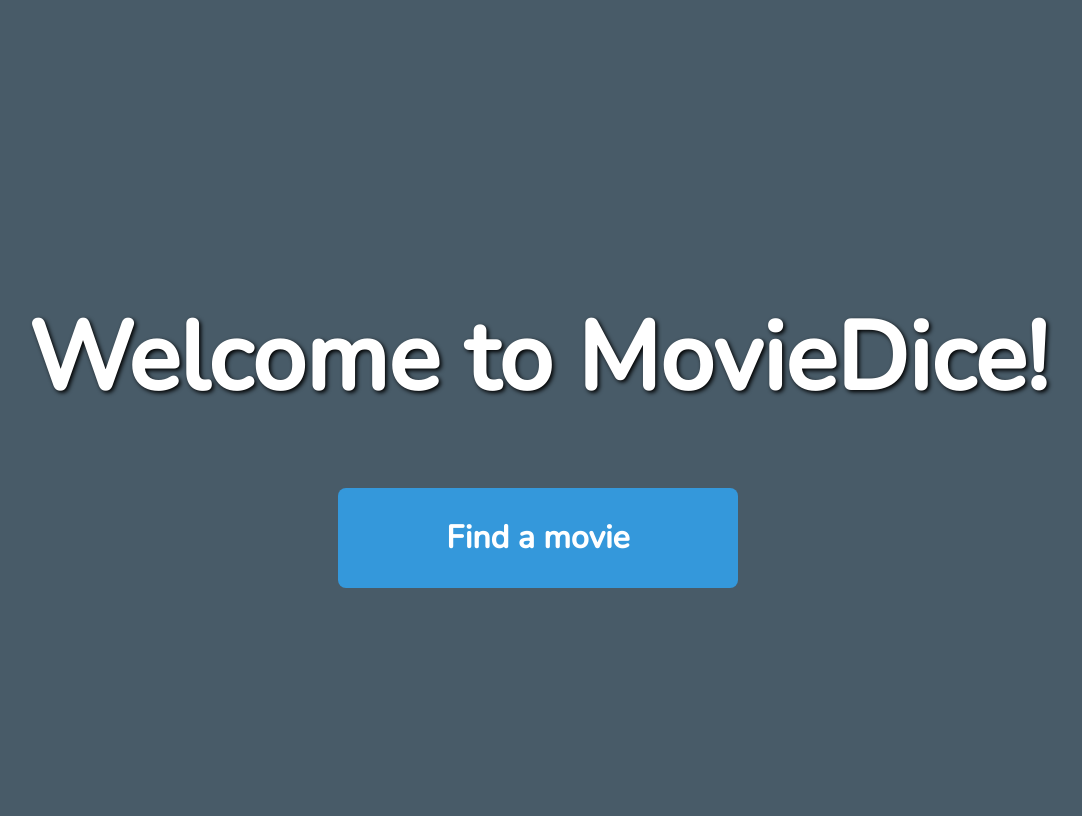
After one commit to Misha212354/MovieDice, a Django app: page /playground/ in a window 1280 px wide. The commit adds this page. Shown: the whole page, without its empty margins (102-1184 px from the left). Run offline with Django 4.2, Linux system fonts and the light colour scheme.

Commit message:
Organize the code, add welcome scree, add spn cube

```diff
--- a/Web Movie Decision/get_data.py
+++ b/Web Movie Decision/get_data.py
@@ -86,7 +86,7 @@ class Generator:
             else:
                 return chosen_movie["title"], chosen_movie["year"], ', '.join([str(element) for element in chosen_movie['genre']]), chosen_movie["rating"], "No plot available", url, "We recommend"
         else:
-            return "No title", "No year", "No genre", "No rating", "No plot", "No url", "We recommend"
+            return "", "", "", "", "", "", "No movie fits the criteria"
 
 
 
--- a/Web Movie Decision/playground/forms.py
+++ b/Web Movie Decision/playground/forms.py
@@ -14,7 +14,6 @@ GENRE_CHOICES = [
     ('drama', 'Drama'),
     ('family', 'Family'),
     ('fantasy', 'Fantasy'),
-    ('film-noir', 'Film Noir'),
     ('history', 'History'),
     ('horror', 'Horror'),
     ('music', 'Music'),
--- /dev/null
+++ b/Web Movie Decision/playground/static/css/welcome.css
@@ -0,0 +1,43 @@
+#body{
+    background-color: rgb(72, 91, 104);
+}
+
+#welcome-container {
+    height: 100vh; /* Set the height of the container to the full height of the viewport */
+    display: flex; /* Use flexbox to center the content vertically */
+    flex-direction: column; /* Align content vertically */
+    justify-content: center; /* Align content vertically */
+    text-align: center; /* Align content horizontally */
+
+}
+
+#welcome-text {
+    font-family: 'Nunito', sans-serif;
+    font-size: 6rem; /* Set the font size to be large */
+    font-weight: bold; /* Make the text bold */
+    color: white; /* Set the text color to white */
+    text-shadow: 2px 2px 4px #000000; /* Add a slight shadow to the text for a smoother look */
+}
+
+#find-movie-button {
+    font-family: 'Nunito', sans-serif;
+    margin-top: 2rem; /* Add some space between the welcome text and the button */
+    margin: 0 auto;
+    width: 400px;
+    height: 100px;
+    font-size: 2rem; /* Set the font size of the button */
+    font-weight: bold; /* Make the button text bold */
+    background-color: #3498db; /* Set the background color to a shade of blue */
+    color: white; /* Set the text color to white */
+    border: none; /* Remove the button border */
+    border-radius: 0.5rem; /* Add a slight border radius to the button */
+    cursor: pointer; /* Change the cursor to a pointer when hovering over the button */
+}
+
+#find-movie-button:hover {
+    background-color: #2980b9; /* Change the background color of the button on hover */
+}
+
+#find-movie-button:active {
+    background-color: #2673a6; /* Change the background color of the button on hover */
+}
--- /dev/null
+++ b/Web Movie Decision/playground/static/scripts/script.js
@@ -0,0 +1,8 @@
+document.addEventListener('DOMContentLoaded', function() {
+    document.getElementById("apply-button").addEventListener("click", function(){
+        document.getElementById("movie-info").style.display = "flex";
+        document.getElementById("loading-screen").style.display = "none";
+    })
+
+
+  });
--- /dev/null
+++ b/Web Movie Decision/playground/templates/welcome.html
@@ -0,0 +1,21 @@
+{% load static %}
+
+<!DOCTYPE html>
+<html>
+    <head>
+        <title>MovieDice</title>
+        <script src="{% static 'scripts/script.js' %}"></script>
+        <link rel="stylesheet" type="text/css" href="{% static 'css/welcome.css' %}">
+        <link rel="preconnect" href="https://fonts.googleapis.com"><link rel="preconnect" href="https://fonts.gstatic.com" crossorigin>
+        <link href="https://fonts.googleapis.com/css2?family=Nunito:wght@500&display=swap" rel="stylesheet">
+    </head>
+
+    <body id="body" class="body">
+        <div id="welcome-container">
+            <h1 id="welcome-text">Welcome to MovieDice!</h1>
+            <button id="find-movie-button" onclick="window.location.href='find_movies/'">Find a movie</button>
+        </div>
+    </body>
+
+
+</html>
--- a/Web Movie Decision/playground/urls.py
+++ b/Web Movie Decision/playground/urls.py
@@ -2,5 +2,6 @@ from django.urls import path
 from . import views
 
 urlpatterns = [
-    path("crit/", views.crit)
+    path("", views.welcome_view),
+    path("find_movies/", views.find_movies)
 ]
--- a/Web Movie Decision/playground/views.py
+++ b/Web Movie Decision/playground/views.py
@@ -4,9 +4,12 @@ from django.views.generic import TemplateView
 from .forms import Info
 from get_data import Generator as Generator
 import socket
+from django.shortcuts import redirect
+
+
 socket.setdefaulttimeout(150 * 6000)
 
-def crit(response):
+def find_movies(response):
     if response.method == "POST":
         form = Info(response.POST)
 
@@ -47,3 +50,6 @@ def crit(response):
     else:
         form = Info()
     return render(response, "WMD.html", {"form":form})
+
+def welcome_view(request):
+    return render(request, "welcome.html")
--- a/Web Movie Decision/wmd/urls.py
+++ b/Web Movie Decision/wmd/urls.py
@@ -18,6 +18,5 @@ from django.urls import path, include
 
 urlpatterns = [
     path('admin/', admin.site.urls),
-    path('playground/', include('playground.urls')),
-    path("playground/crit/", include)
+    path('playground/', include('playground.urls'))
 ]
```
Also changed, not shown: Web Movie Decision/playground/static/css/find_movies.css (added, +234 -0 lines), Web Movie Decision/playground/static/css/loading.css (added, +57 -0 lines), Web Movie Decision/playground/static/css/style.css (deleted, +0 -283 lines), Web Movie Decision/playground/templates/WMD.html (+29 -18 lines).
